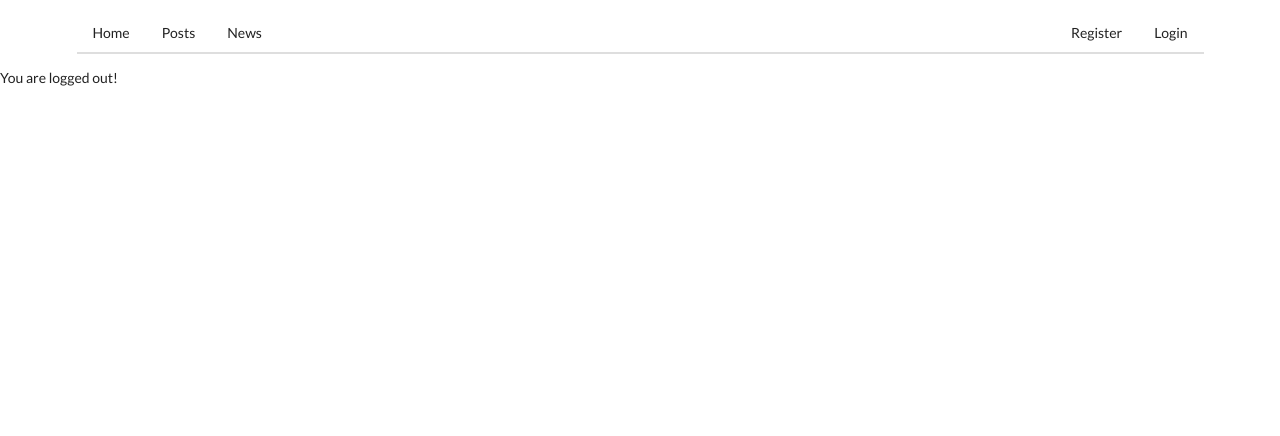
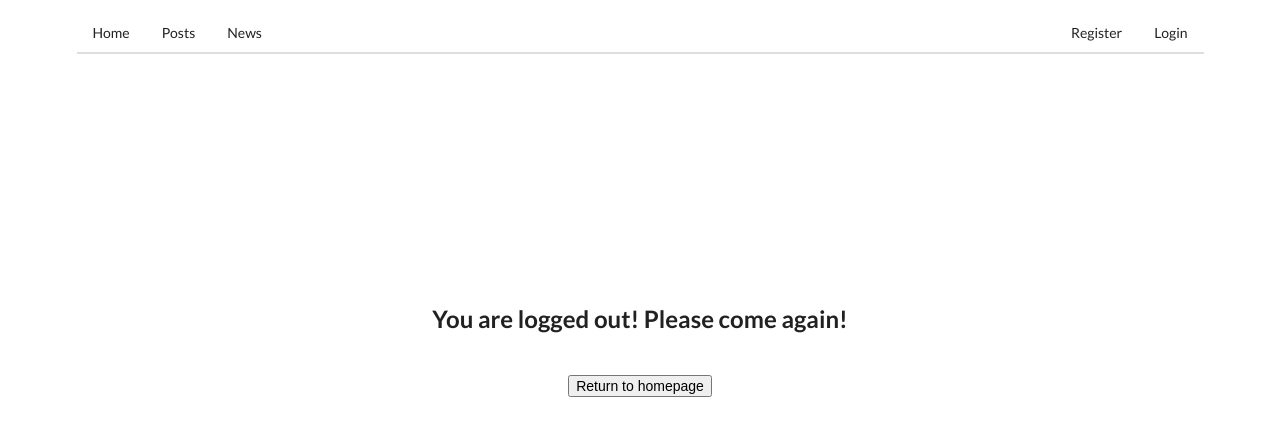
Before and after one commit to Tristanieto/TaakWebapps_Tristan_Nieto, an Angular app in the folder TaakWebapps/frontend/: page /logout in a window 1280 px wide. Shown: the top 436 px of the page. Built offline with nearby package versions, Linux system fonts and the light colour scheme.

Commit message:
Logoutcomponent aangepast

```diff
--- a/TaakWebapps/frontend/src/app/Post folder/post.model.ts
+++ b/TaakWebapps/frontend/src/app/Post folder/post.model.ts
@@ -49,5 +49,4 @@ export class Post {
         return this._addedBy;
     }
 
-
 }
--- a/TaakWebapps/frontend/src/app/user/logout/logout.component.css
+++ b/TaakWebapps/frontend/src/app/user/logout/logout.component.css
@@ -0,0 +1,8 @@
+.opmaakLogout{
+    text-align: center;
+    margin-top: 250px
+}
+
+.loggedout{
+    margin-bottom: 40px;
+}
--- a/TaakWebapps/frontend/src/app/user/logout/logout.component.html
+++ b/TaakWebapps/frontend/src/app/user/logout/logout.component.html
@@ -1 +1,4 @@
-<p>You are logged out!</p>
+<div class="container opmaakLogout">
+    <h2 class="loggedout">You are logged out! Please come again!</h2>
+    <button class="ui btn btn-primary" routerLink='/home'>Return to homepage</button>
+</div>
--- a/TaakWebapps/frontend/src/app/user/logout/logout.component.ts
+++ b/TaakWebapps/frontend/src/app/user/logout/logout.component.ts
@@ -8,10 +8,21 @@ import { AuthenticationService } from '../authentication.service';
 })
 export class LogoutComponent implements OnInit {
 
+  private audio;
+
   constructor(private authService: AuthenticationService) { }
 
   ngOnInit() {
     this.authService.logout();
+    //this.playAudio();
+
   }
 
+  playAudio(){
+    let audio = new Audio();
+    audio.src = "../../../assets/Please_come_again.mp3";
+    audio.load();
+    audio.play();
+    }
+
 }
```
Also changed, not shown: 1 other file (tests, documents, lock files or other folders).
